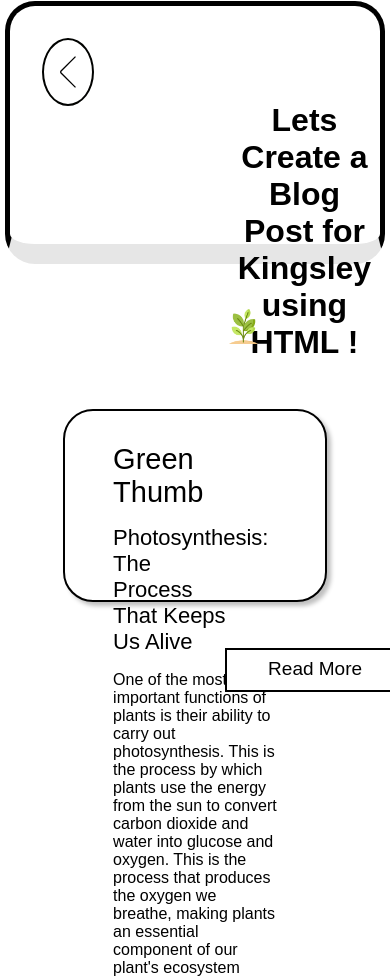
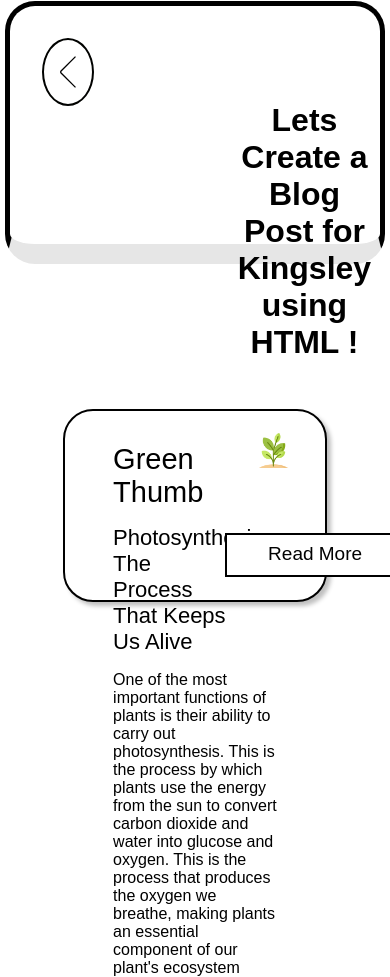
Before and after one commit to Kylaester/kyla-ester-capstone-client, a React (Create React App) app: page /Lesson2 in a window 390 px wide. Shown: the top 977 px of the page. Built offline with nearby package versions, Linux system fonts and the light colour scheme; a web font is replaced by a local one.

Commit message:
fixing styling for tablet

```diff
--- a/src/Pages/Lesson2/Lesson2.scss
+++ b/src/Pages/Lesson2/Lesson2.scss
@@ -63,6 +63,7 @@
   padding: 2rem 3rem;
   border-radius: 30px;
   margin-top: 3rem;
+  position: relative;
   box-shadow: 4px 4px 4px rgba(0, 0, 0, 0.25);
   &__title {
     font-size: 29px;
@@ -78,7 +79,7 @@
     text-align: center;
     width: 10rem;
     position: absolute;
-    bottom: 18%;
+    bottom: 12%;
     height: 1.5rem;
     padding: 0.5rem;
     font-size: 19px;
@@ -95,8 +96,8 @@
     height: 9vw;
     margin-top: 4rem;
     position: absolute;
-    right: 33%;
-    top: 29%;
+    right: 13%;
+    bottom: 70%;
   }
   &__text-top {
     display: flex;
```
